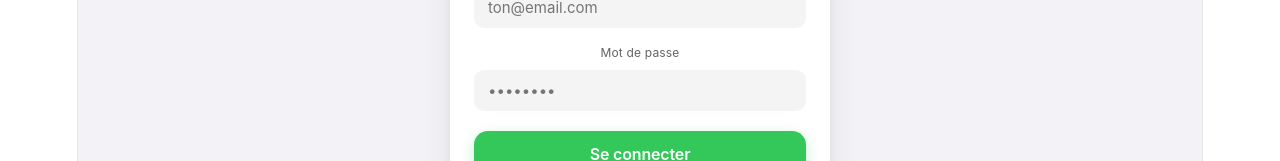
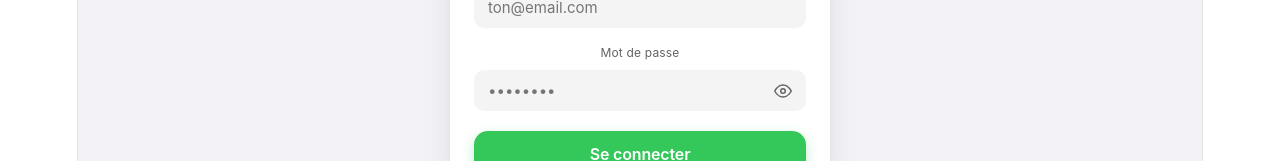
Before and after one commit to NutriActju/Nutri-act, a React (Vite) app: page / in a window 1280 px wide. Shown: the part 451-612 px from the top of the page. Built offline with nearby package versions, Linux system fonts and the light colour scheme.

Commit message:
Ajout affichage mot de passe avec icone oeil

```diff
--- a/src/App.jsx
+++ b/src/App.jsx
@@ -3090,6 +3090,7 @@ function AuthScreen({ onAuth }) {
   const [mode, setMode] = useState("login");
   const [email, setEmail] = useState("");
   const [password, setPassword] = useState("");
+  const [showPassword, setShowPassword] = useState(false);
   const [error, setError] = useState("");
   const [loading, setLoading] = useState(false);
   const [success, setSuccess] = useState("");
@@ -3139,8 +3140,24 @@ function AuthScreen({ onAuth }) {
           </div>
           <div style={{ marginBottom: 20 }}>
             <label style={{ fontSize: 12, color: T.tertiary, fontFamily: F.text, display: "block", marginBottom: 4 }}>Mot de passe</label>
-            <input type="password" placeholder="••••••••" value={password} onChange={e => setPassword(e.target.value)}
-              style={inputStyle} />
+            <div style={{ position: "relative" }}>
+              <input type={showPassword ? "text" : "password"} placeholder="••••••••" value={password} onChange={e => setPassword(e.target.value)}
+                style={{ ...inputStyle, paddingRight: 40 }} />
+              <button type="button" onClick={() => setShowPassword(!showPassword)}
+                style={{ position: "absolute", right: 10, top: "50%", transform: "translateY(-50%)", background: "none", border: "none", cursor: "pointer", padding: 4, display: "flex", alignItems: "center" }}>
+                {showPassword ? (
+                  <svg width="18" height="18" viewBox="0 0 24 24" fill="none" stroke={T.tertiary} strokeWidth="2" strokeLinecap="round" strokeLinejoin="round">
+                    <path d="M17.94 17.94A10.07 10.07 0 0112 20c-7 0-11-8-11-8a18.45 18.45 0 015.06-5.94M9.9 4.24A9.12 9.12 0 0112 4c7 0 11 8 11 8a18.5 18.5 0 01-2.16 3.19m-6.72-1.07a3 3 0 11-4.24-4.24" />
+                    <line x1="1" y1="1" x2="23" y2="23" />
+                  </svg>
+                ) : (
+                  <svg width="18" height="18" viewBox="0 0 24 24" fill="none" stroke={T.tertiary} strokeWidth="2" strokeLinecap="round" strokeLinejoin="round">
+                    <path d="M1 12s4-8 11-8 11 8 11 8-4 8-11 8-11-8-11-8z" />
+                    <circle cx="12" cy="12" r="3" />
+                  </svg>
+                )}
+              </button>
+            </div>
           </div>
 
           {error && (
```
